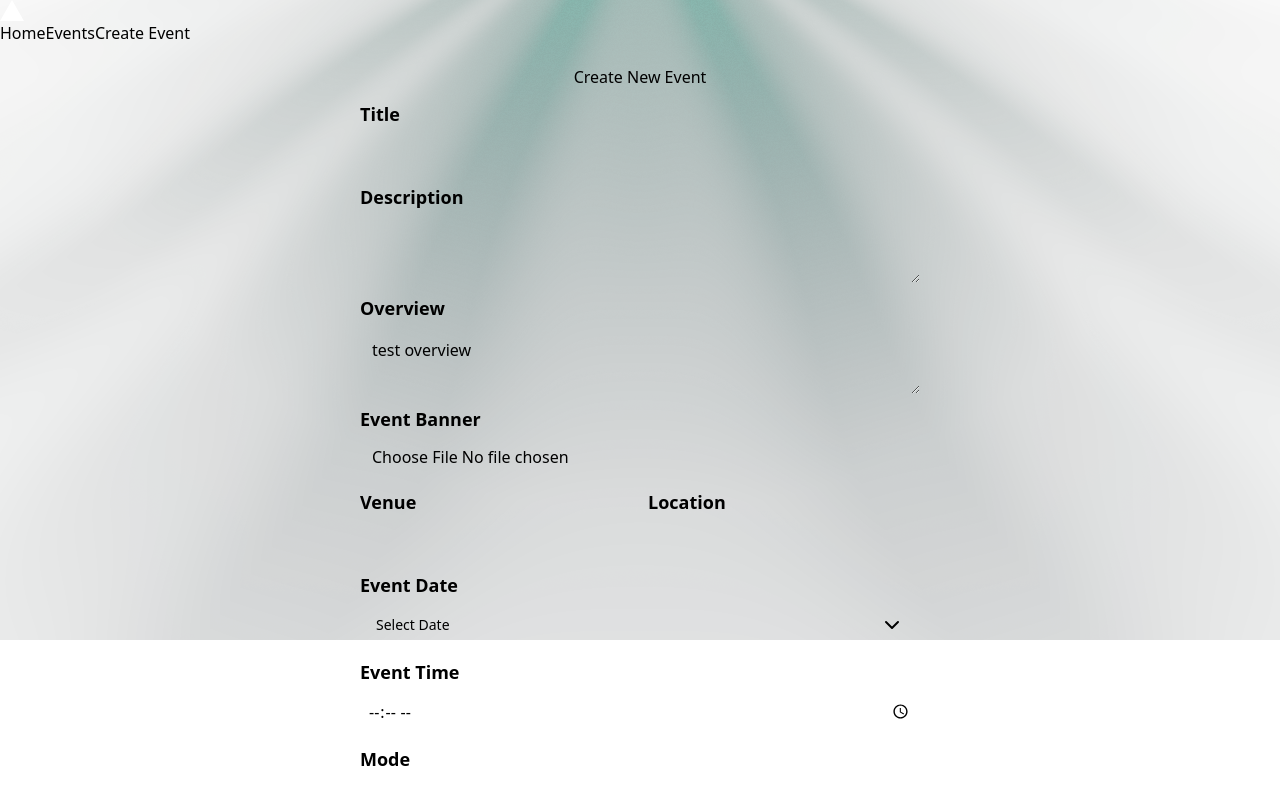
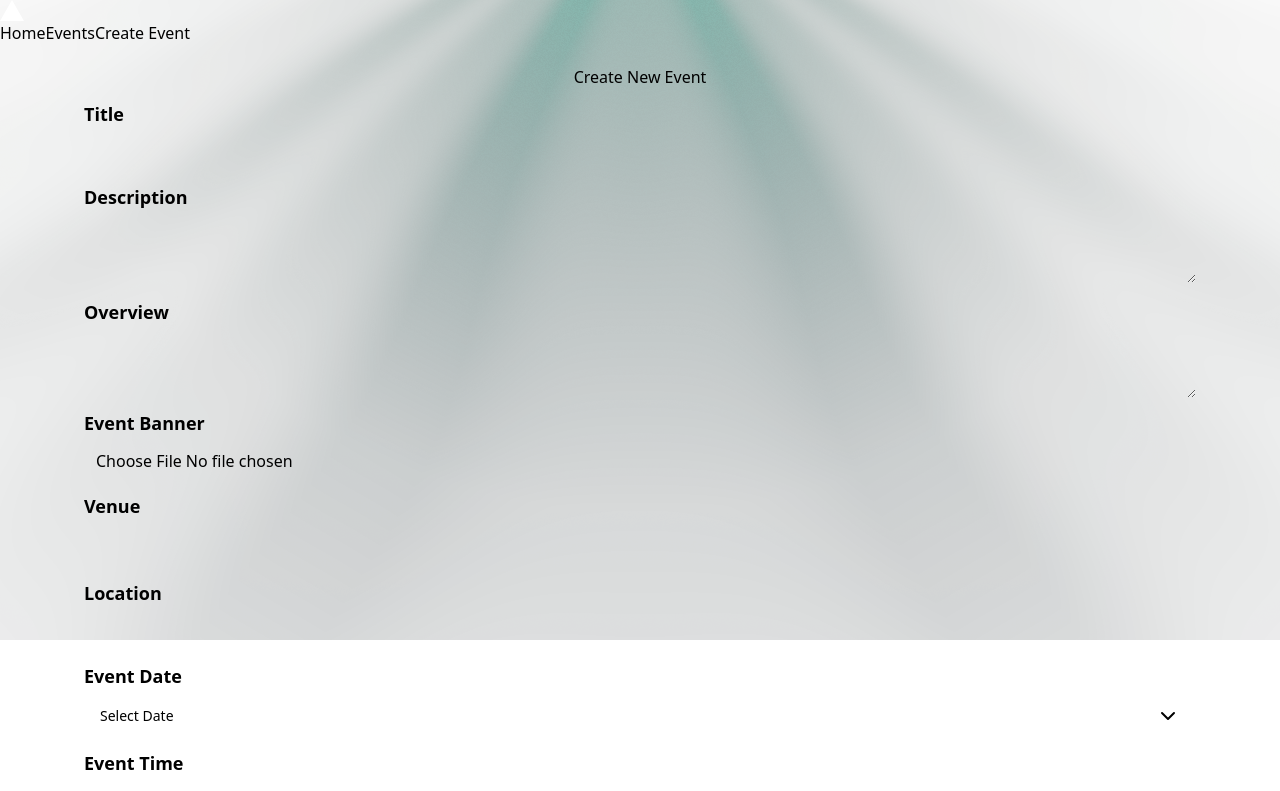
Before and after one commit to pk80/nextjs-dev-events-vercel, a Next.js app: page /events/new in a window 1280 px wide. Shown: the top 791 px of the page. Built offline with nearby package versions, Linux system fonts and the light colour scheme; no server answers.

Commit message:
events page under constrcution

```diff
--- a/app/events/[slug]/page.tsx
+++ b/app/events/[slug]/page.tsx
@@ -1,17 +1,17 @@
 import { Suspense } from "react"
 
 import EventDetials from "@/components/EventDetials"
-import { RouteParams } from "@/lib/constants"
+import {  RouteParams } from "@/lib/constants"
 
 const EventDetailsPage = async ({ params }: RouteParams) => {
     const slug = params.then((p) => p.slug)
 
     return (
-        <>
+        <section>
             <Suspense fallback={<div>Loading...</div>}>
                 <EventDetials params={slug} />
             </Suspense>
-        </>
+        </section>
     )
 
 }
--- /dev/null
+++ b/app/events/page.tsx
@@ -0,0 +1,29 @@
+import { IEvent } from "@/database"
+import { BASE_URL } from "@/lib/constants"
+import { cacheLife } from "next/cache"
+import { Suspense } from "react"
+
+const EventsPage = async () => {
+    'use cache'
+    cacheLife('days')
+    const response = await fetch(`${BASE_URL}/api/events`)
+    const { events } = await response.json()
+    const eventKeys = Object.keys(events[0]) as (keyof IEvent)[]
+
+    return (
+        <section >
+            <h2>EventsPage</h2>
+            <p>Filters :</p>
+            <p>- order by</p>
+            <p>- completed events</p>
+            <p>- upcoming events</p>
+            <Suspense fallback={<div>Loading...</div>}>
+                <div className="text-sm grid grid-cols-5 gap-2 text-center">
+                    {eventKeys.map((k, i) => <p className="bg-dark-100 py-2 rounded" key={i}>{k}</p>)}
+                </div>
+            </Suspense>
+        </section>
+    )
+}
+
+export default EventsPage
--- a/app/page.tsx
+++ b/app/page.tsx
@@ -8,7 +8,7 @@ import { BASE_URL } from "@/lib/constants"
 
 export default async function HomePage() {
   'use cache'
-  cacheLife('hours')
+  cacheLife('days')
   const response = await fetch(`${BASE_URL}/api/events`)
   if (!response) return notFound()
   const { events } = await response.json()
--- a/components/EventDetials.tsx
+++ b/components/EventDetials.tsx
@@ -1,16 +1,16 @@
-import { cacheLife } from "next/cache"
 import Image from "next/image"
+import { IconType } from "react-icons"
 import { notFound } from "next/navigation"
-import { IconType } from "react-icons"
 import { CgProfile } from "react-icons/cg"
 import { FaCalendar, FaClock } from "react-icons/fa"
 import { FaComputer, FaLocationPin } from "react-icons/fa6"
 
 import { IEvent } from "@/database"
-import { getSimilarEventsBySlug } from "@/lib/actions/event.actions"
+import { BASE_URL } from "@/lib/constants"
 import BookEvent from "@/components/BookEvent"
 import EventCard from "@/components/EventCard"
-import { BASE_URL } from "@/lib/constants"
+import { getSimilarEventsBySlug } from "@/lib/actions/event.actions"
+import { cacheLife } from "next/cache"
 
 const EventDetailItem = ({ Icon, alt, label }: { Icon: IconType, alt: string, label: string }) => {
     return (
@@ -55,9 +55,10 @@ const EventAudience = ({ audience }: { audience: string[] }) => {
     )
 }
 
+
 const EventDetials = async ({ params }: { params: Promise<string> }) => {
     'use cache'
-    cacheLife('hours')
+    cacheLife('days')
     const slug = await params
 
     let event;
@@ -79,7 +80,7 @@ const EventDetials = async ({ params }: { params: Promise<string> }) => {
         return notFound();
     }
 
-    const { description, image, overview, date, time, location, mode, audience, agenda, organizer, tags } = event
+    const { description, image, overview, date, time, venue, location, mode, audience, agenda, organizer, tags } = event
 
     const bookings = 10
     const similarEvents: IEvent[] = await getSimilarEventsBySlug(slug)
@@ -102,7 +103,7 @@ const EventDetials = async ({ params }: { params: Promise<string> }) => {
                         <h2>Event Details</h2>
                         <EventDetailItem Icon={FaCalendar} alt='calender' label={date} />
                         <EventDetailItem Icon={FaClock} alt='time' label={time} />
-                        <EventDetailItem Icon={FaLocationPin} alt='pin' label={location} />
+                        <EventDetailItem Icon={FaLocationPin} alt='pin' label={`${venue}, ${location}`} />
                         <EventDetailItem Icon={FaComputer} alt='mode' label={mode} />
                         <div className="flex">
                             <EventDetailItem Icon={CgProfile} alt='audience' label="" />
@@ -128,11 +129,12 @@ const EventDetials = async ({ params }: { params: Promise<string> }) => {
                         ) : (
                             <p className="text-sm">Be the first to book your spot!</p>
                         )}
-                        <BookEvent eventId={event._id} slug={event.slug} />
+                        <BookEvent eventId={event._id.toString()} slug={event.slug} />
                     </div>
                 </aside >
             </div >
-            <div className="flex w-full flex-col gap-4 pt-20">
+            {/* left side at down side */}
+            {<div className="flex w-full flex-col gap-4 pt-20">
                 <h2>Similar Events</h2>
                 <div className="events">
                     {similarEvents.length > 0 && similarEvents.map((similarEvent: IEvent) => (
@@ -142,7 +144,7 @@ const EventDetials = async ({ params }: { params: Promise<string> }) => {
                         />
                     ))}
                 </div>
-            </div>
+            </div>}
         </section >
     )
 }
--- a/components/NavBar.tsx
+++ b/components/NavBar.tsx
@@ -13,7 +13,7 @@ const NavBar = () => {
                 </Link>
                 <ul>
                     <Link href={'/'}>Home</Link>
-                    <Link href={'/'}>Events</Link>
+                    <Link href={'/events'}>Events</Link>
                     <Link href={'/events/new'}>Create Event</Link>
                 </ul>
             </nav>
--- a/components/NewEventForm.tsx
+++ b/components/NewEventForm.tsx
@@ -40,7 +40,7 @@ const NewEventForm = () => {
   const [formData, setFormData] = useState<EventFormData>({
     title: '',
     description: '',
-    overview: 'test overview',
+    overview: '',
     eventBanner: null,
     venue: '',
     location: '',
@@ -162,7 +162,7 @@ const NewEventForm = () => {
   }
 
   return (
-    <div className="p-5 max-w-[600px] md:max-w-3/4 mx-auto" >
+    <div className="p-5 max-w-[90%] md:max-w-[800px] mx-auto" >
       <h2 className="text-center">Create New Event</h2>
       <form onSubmit={handleSubmit} className="text-[12px]">
         {/* TITLE : input-text */}
@@ -176,8 +176,9 @@ const NewEventForm = () => {
             required
           />
         </div>
+        <div className="mt-3 flex flex-col md:flex-row items-center gap-4">
           {/* DESCRIPTION : textarea */}
-        <div className="mt-3">
+          <div className="w-full">
             <Label htmlFor="description" className="mb-2 text-[18px] font-semibold">Description</Label>
             <Textarea
               id="description"
@@ -189,7 +190,7 @@ const NewEventForm = () => {
             />
           </div>
           {/* OVERVIEW : textarea */}
-        <div className="mt-3">
+          <div className="w-full">
             <Label htmlFor="overview" className="mb-2 text-[18px] font-semibold">Overview</Label>
             <Textarea
               id="overview"
@@ -198,6 +199,7 @@ const NewEventForm = () => {
               onChange={handleChange}
               rows={4}
             />
+          </div>
         </div>
         {/* EVENT BANNER : input-file */}
         <div className="mt-3">
@@ -210,7 +212,7 @@ const NewEventForm = () => {
           />
         </div>
         {/* VENUE : LOCATION */}
-        <div className="mt-3 flex items-center gap-4">
+        <div className="mt-3 flex flex-col md:flex-row items-center gap-4">
           {/* VENUE : input-text */}
           <div className="w-full">
             <Label htmlFor="venue" className="mb-2 text-[18px] font-semibold">Venue</Label>
--- a/next.config.ts
+++ b/next.config.ts
@@ -15,6 +15,14 @@ const nextConfig: NextConfig = {
     ],
   },
   cacheComponents: true,
+  cacheLife: {
+    // overriding the default 'days' profile
+    days: {
+      stale: 60 * 60, // 1 hour
+      revalidate: 60 * 15, // 15 minutes
+      expire: 60 * 60 * 24, // 1 day
+    },
+  },
 };
 
 export default nextConfig;
```
Also changed, not shown: database/sample-event.json (line endings or trailing spaces). Lines whose indentation alone changed are shown as unchanged.
